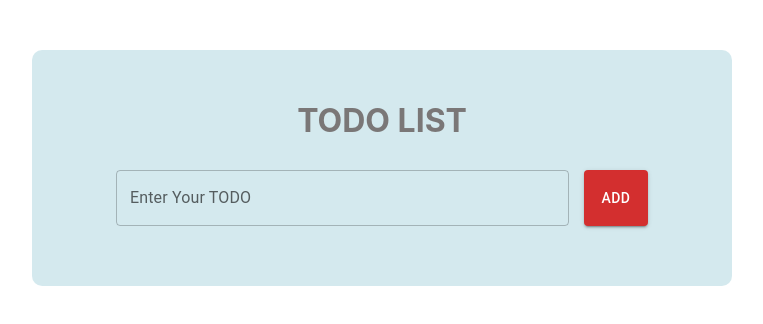
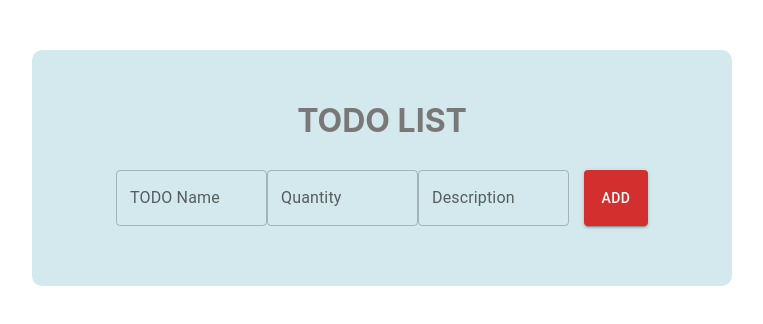
Before and after one commit to sherin17/TodoApp, a React (Create React App) app: page / in a window 1280 px wide. Shown: the top 324 px of the page, without its empty margins (268-1031 px from the left). Built offline with nearby package versions, Linux system fonts and the light colour scheme.

Commit message:
first commit

```diff
--- a/src/components/TodoList.js
+++ b/src/components/TodoList.js
@@ -1,51 +1,25 @@
-import { Button, Container, TextField } from '@mui/material'
-import React, { useState } from 'react'
+import { Button, Container, TextField, Typography } from '@mui/material'
+import useForm from './todo'
 import './TodoList.css'
-import DeleteOutlineIcon from '@mui/icons-material/DeleteOutline';
-
 const TodoList = () => {
 
     //useState
-        var [todo, settodo] = useState('')
-        var [todos, settodos] = useState([])
 
-
-    //ADD
-        const addtodo = () => {
-            if(todo !==''){
-                settodos([...todos,  {list : todo , id : Date.now()}])
-                settodo('')
-            }
-
-        }
-
-//DELETE
-    const onDelete = (id) => {
-    settodos(todos.filter((to) => to.id !== id))
-  }
+    var [todo,settodos] = useForm({name:"",quantity:"",description:""})
 
     return (
         <div className='container'>
             <Container maxWidth="lg" align='center'>
                 <h1>TODO LIST</h1>
                 <form className='form-group'>
-                    <TextField type="text" value={todo} label="Enter Your TODO" variant="outlined" fullWidth onChange={(event) => settodo(event.target.value)}></TextField>
-                    <Button variant="contained" color='error' onClick={addtodo}>ADD</Button>
+                    <TextField name='name' value={todo.name} label="TODO Name" variant="outlined" fullWidth onChange={settodos}></TextField><br></br>
+                    <TextField name='quantity' value={todo.quantity} label="Quantity" variant="outlined" fullWidth onChange={ settodos}></TextField><br></br>
+                    <TextField name='description' value={todo.description} label="Description" variant="outlined" fullWidth onChange={settodos}></TextField><br></br>
+                    <Button variant="contained" color='error' >ADD</Button>
                 </form>
-                <div className='list'>
-                    <ol>
-                        {
-                            todos.map((to) => (
-                                <li className='listitems'>
-                                <div className='list-item-list'>{to.list}</div>
-                                <span>
-                                    <DeleteOutlineIcon className='icons' id='delete' title="Delete" onClick={()=>onDelete(to.id)}/>
-                                </span>
-                            </li>
-                            ))
-                        }
-                    </ol>
-                </div>
+                    <Typography variant='h6'>{todo.name}</Typography>
+                    <Typography variant='h6'>{todo.quantity}</Typography>
+                    <Typography variant='h6'>{todo.description}</Typography>
             </Container>
         </div>
     )
--- /dev/null
+++ b/src/components/todo.js
@@ -0,0 +1,13 @@
+import React, { useState } from 'react'
+
+const useForm = (book) => {
+
+  var [val,setval] = useState(book)
+    return [val,(event)=>{
+        setval({
+            ...val,[event.target.name]:event.target.value
+        })
+    }]
+}
+
+export default useForm
```
